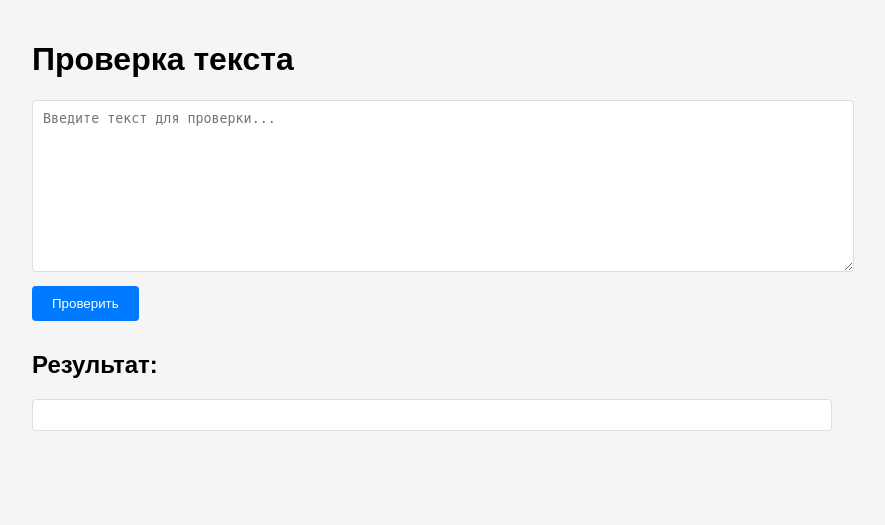
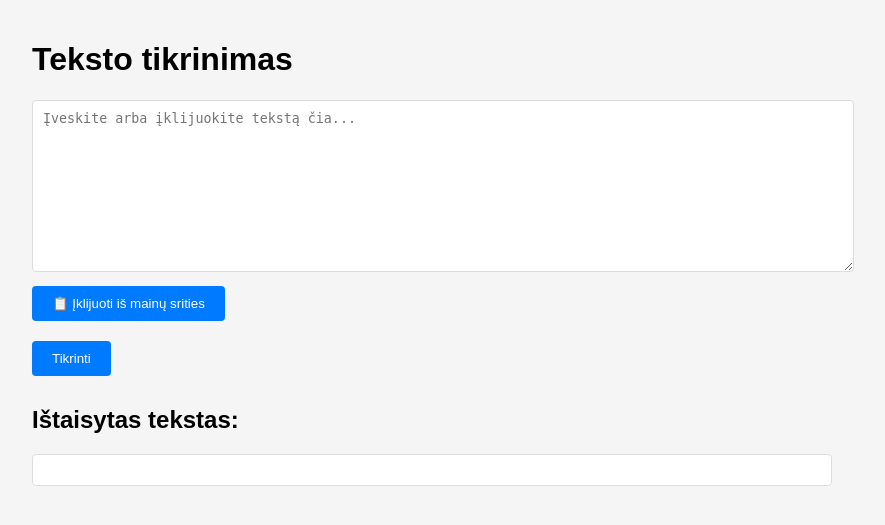
Before and after one commit to tikserziku/Lietuviu, a Flask app: template templates/index.html in a window 1280 px wide. Shown: the top 525 px of the page, without its empty margins (208-1093 px from the left). Run offline with Flask 3, Linux system fonts and the light colour scheme; the template is opened without the code that fills it, so the values that code supplies are empty.

Commit message:
Update index.html

```diff
--- a/templates/index.html
+++ b/templates/index.html
@@ -1,17 +1,30 @@
 <!DOCTYPE html>
-<html lang="ru">
+<html lang="lt">
 <head>
     <meta charset="UTF-8">
-    <title>Проверка текста</title>
+    <meta name="viewport" content="width=device-width, initial-scale=1.0">
+    <title>Teksto tikrinimas</title>
     <link rel="stylesheet" href="{{ url_for('static', filename='style.css') }}">
 </head>
 <body>
-    <h1>Проверка текста</h1>
-    <textarea id="inputText" rows="10" cols="50" placeholder="Введите текст для проверки..."></textarea><br>
-    <button id="submitButton">Проверить</button>
-    <h2>Результат:</h2>
-    <div id="outputText"></div>
-
+    <div class="container">
+        <h1>Teksto tikrinimas</h1>
+        <div class="input-container">
+            <textarea id="inputText" placeholder="Įveskite arba įklijuokite tekstą čia..."></textarea>
+            <button id="pasteButton" class="secondary-button">
+                <span class="paste-icon">📋</span> Įklijuoti iš mainų srities
+            </button>
+        </div>
+        <button id="submitButton" class="primary-button">Tikrinti</button>
+        <div class="output-container">
+            <div id="feedbackContainer" class="feedback-container"></div>
+            <div class="error-count-container">
+                <span id="errorCount" class="error-count"></span>
+            </div>
+            <h2>Ištaisytas tekstas:</h2>
+            <div id="outputText"></div>
+        </div>
+    </div>
     <script src="{{ url_for('static', filename='script.js') }}"></script>
 </body>
 </html>
```
